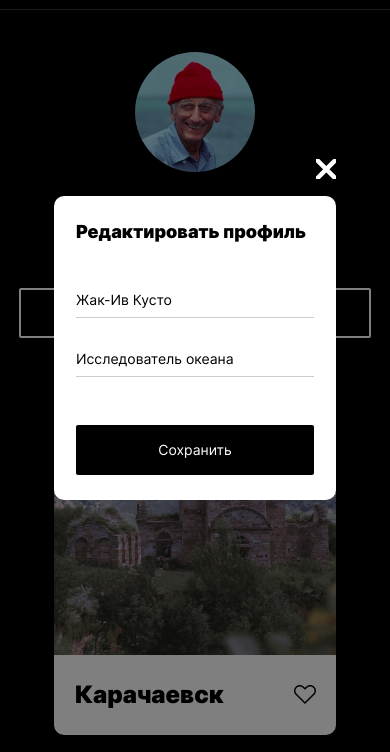
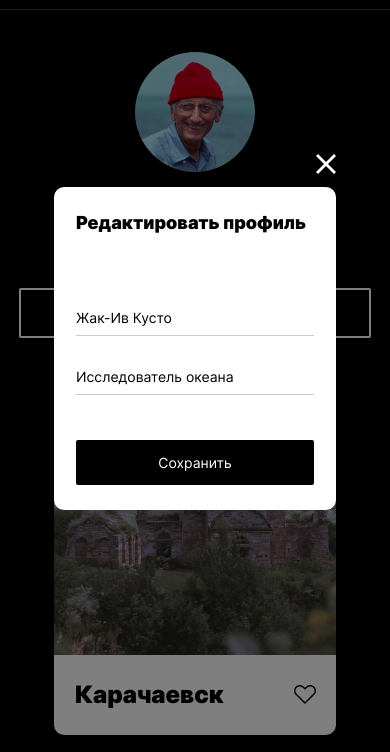
Before and after one commit to AleksanderRezvan/mesto-gh, a plain HTML site: page index.html in a window 390 px wide. Both pictures are taken after a click on the button 306 px from the left and 289 px from the top of the page. Shown: the part 74-826 px from the top of the page. Drawn offline with Linux system fonts and the light colour scheme.

Commit message:
pravki-js

```diff
--- a/blocks/popup/__button-save/popup__button-save.css
+++ b/blocks/popup/__button-save/popup__button-save.css
@@ -15,7 +15,8 @@
     .popup__button-save {
         font-size: 14px;
         line-height: 17px;
-        padding-top: 16px;
+        padding: 14px 0;
+        margin-top: 45px;
     }
 }
 .popup__button-save:hover {
--- a/blocks/popup/__close/popup__close.css
+++ b/blocks/popup/__close/popup__close.css
@@ -16,8 +16,9 @@
     .popup__close {
         width: 20px;
         height: 20px;
-        top: -37px;
+        top: -33px;
         right: 0;
+        background-image: url("../../../img/popup-close-icon-mini.svg");
     }
 }
 .popup__close:hover {
--- a/blocks/popup/__container/popup__container.css
+++ b/blocks/popup/__container/popup__container.css
@@ -10,7 +10,7 @@
 
 @media (max-width: 768px) {
     .popup__container {
-        width: 282px;
+        max-width: 282px;
         padding: 25px 22px;
     }
 }
--- a/blocks/popup/__form-input/popup__form-input.css
+++ b/blocks/popup/__form-input/popup__form-input.css
@@ -1,4 +1,5 @@
 .popup__form-input {
+    max-width: 100%;
     outline: none;
     border: none;
     background-color: transparent;
--- a/blocks/popup/__title/popup__title.css
+++ b/blocks/popup/__title/popup__title.css
@@ -12,5 +12,6 @@
     .popup__title {
         font-size: 18px;
         line-height: 22px;
+        padding-bottom: 75px;
     }
 }
--- a/index.html
+++ b/index.html
@@ -102,9 +102,9 @@
             <h3 class="popup__title">Редактировать профиль</h3>
             <form class="popup__form" action="#" method="post" name="popup-form-profile">
                 <input class="popup__form-input" id="popup-input-name" type="text" name="name"
-                 value="Жак-Ив Кусто">
+                 value="">
                 <input class="popup__form-input" id="popup-input-job" type="text" name="job"
-                 value="Исследователь океана">
+                 value="">
                 <button class="popup__button-save" type="submit">Сохранить</button>
             </form>
             <button class="popup__close" type="button"></button>
--- a/scripts/script.js
+++ b/scripts/script.js
@@ -12,11 +12,14 @@ let profileText = document.querySelector('.profile__text');
 
 // открытие, закрытие попаба.
 function openPopup() {
-    popup.classList.add('popup_opened')
+    popup.classList.add('popup_opened');
+
+    nameInput.value = profileName.textContent;
+    jobInput.value = profileText.textContent;
 }
 
 function closePopup() {
-    popup.classList.remove('popup_opened')
+    popup.classList.remove('popup_opened');
 }
 
 // форма
```
Also changed, not shown: img/popup-close-icon-mini.svg (added).
